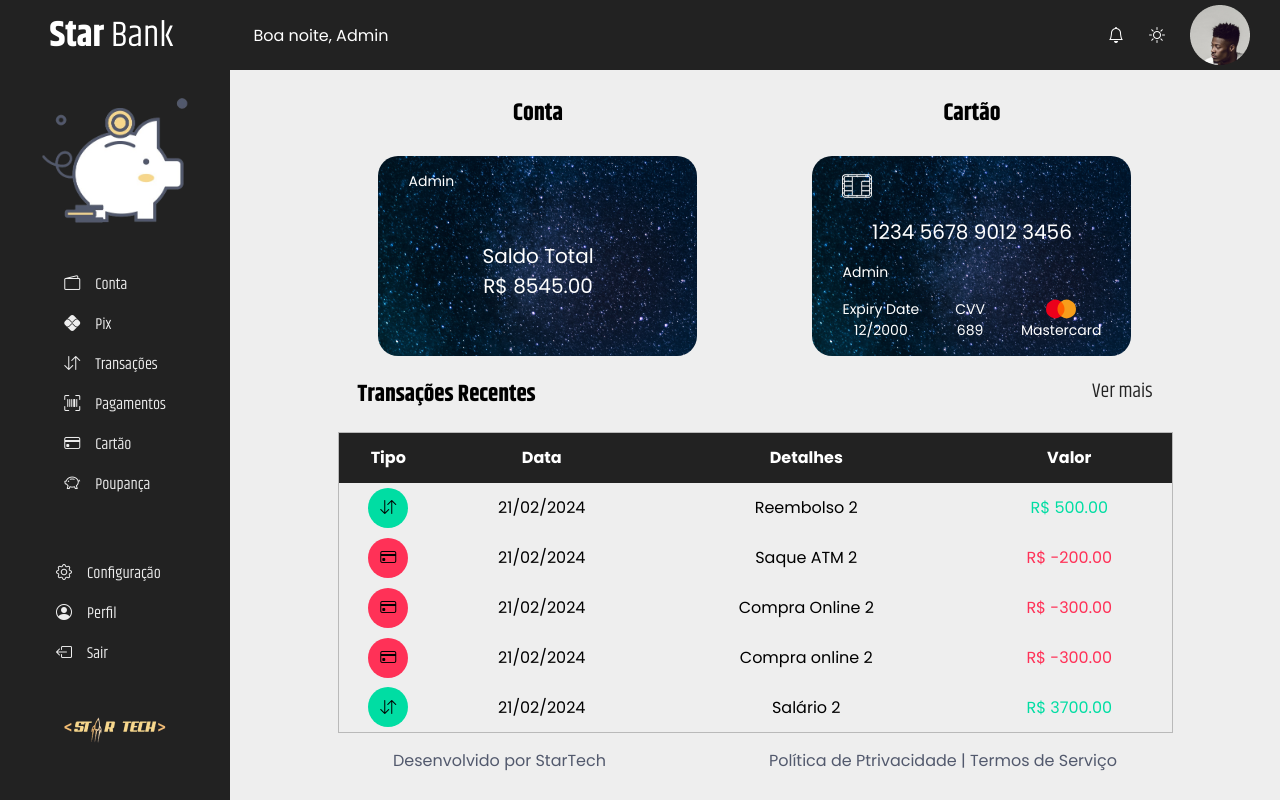
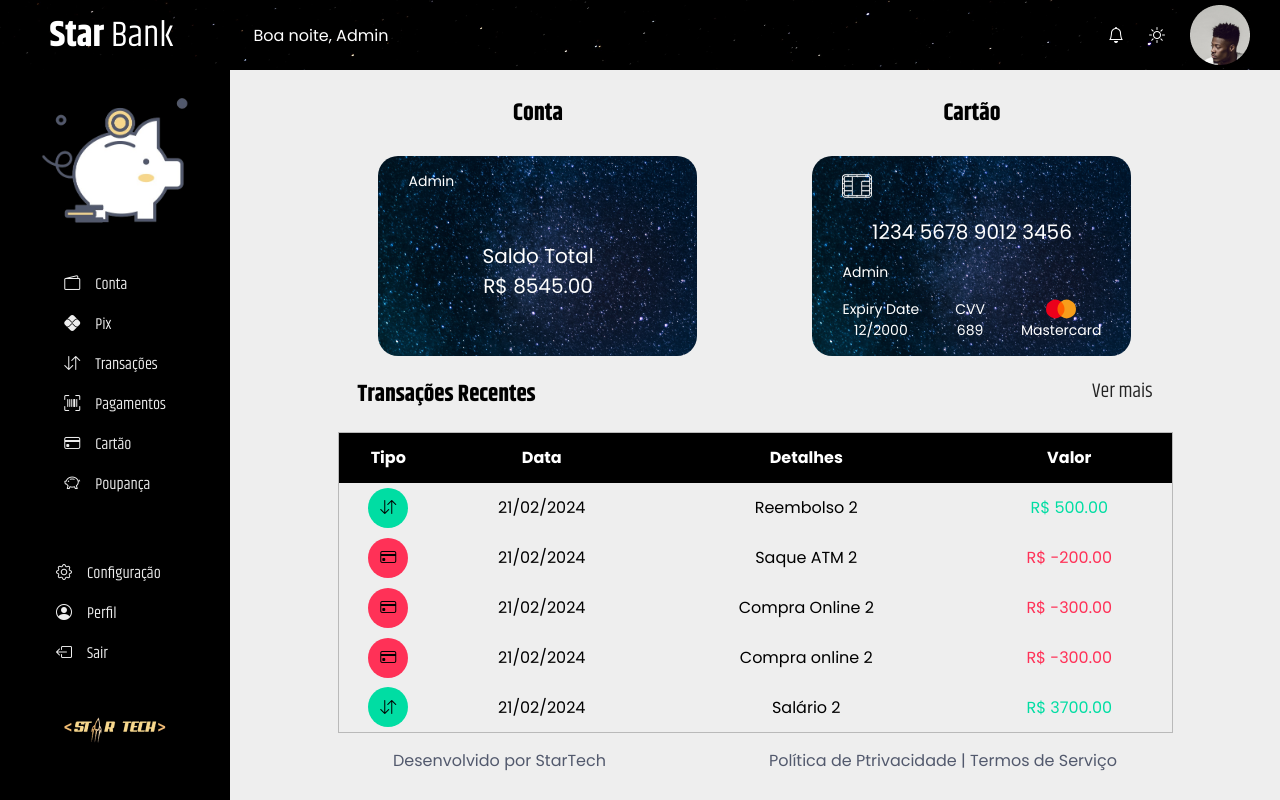
Before and after one commit to marina-barbosa/starbank-backend-v1, an Angular app: page /home in a window 1280 px wide. Built offline with nearby package versions, Linux system fonts and the light colour scheme.

Commit message:
style: ajuste de cores da landing page

```diff
--- a/src/app/components/landing-page/landing-page.component.scss
+++ b/src/app/components/landing-page/landing-page.component.scss
@@ -118,7 +118,7 @@ nav button i {
 .slide-logo {
   width: 100%;
   height: 100px;
-  background: var(--laranja20);
+  background: var(--amarelo);
   display: flex;
   justify-content: space-evenly;
   align-items: center;
@@ -189,7 +189,7 @@ nav button i {
 .card-section {
   width: 100%;
   height: 630px;
-  background: var(--laranja20);
+  background: var(--amarelo);
   display: flex;
   justify-content: space-between;
   align-items: center;
@@ -229,7 +229,7 @@ nav button i {
   height: 50px;
   border-radius: 10px;
   border: none;
-  background: var(--primaria);
+  background: var(--preto);
   color: var(--branco);
 }
 
@@ -309,7 +309,7 @@ nav button i {
 
 .faq {
   width: 100%;
-  background: var(--laranja20);
+  background: var(--amarelo);
   padding: 50px 0;
   display: flex;
   justify-content: center;
@@ -423,7 +423,7 @@ nav button i {
 .newsletter {
   width: 100%;
   height: 400px;
-  background: var(--laranja20);
+  background: var(--amarelo);
   display: flex;
   justify-content: center;
   align-items: center;
@@ -456,7 +456,7 @@ nav button i {
   height: 50px;
   border-radius: 5px;
   border: none;
-  background: var(--primaria);
+  background: var(--preto);
   color: var(--branco);
   font-size: 20px;
 }
--- a/src/app/dashboard/central/central.component.scss
+++ b/src/app/dashboard/central/central.component.scss
@@ -183,7 +183,7 @@ table {
 
 .table-body thead {
   color: #fff;
-  background: var(--preto);
+  background: var(--clr);
 }
 
 .table-body thead th:first-child {
--- a/src/app/dashboard/home/home.component.scss
+++ b/src/app/dashboard/home/home.component.scss
@@ -2,16 +2,14 @@
   max-width: 1600px;
   // max-width: 1440px;
   max-height: 1024px;
-  // width: 75vw;
   width: 100vw;
   height: 100%;
-  // height: auto;
   background: transparent;
-  // border: 1px solid green;
 }
 
 .faixa-preta {
-  background: var(--preto);
+  background-image: url('../../../assets/pexels-estrelado2.png');
+  background-size: cover;
   height: 70px;
   width: 100%;
   position: absolute;
@@ -65,7 +63,7 @@
   color: #fff;
   width: 230px;
   font-family: Khand;
-  background: var(--preto);
+  background: var(--clr);
   display: flex;
   flex-direction: column;
   align-items: center;
--- a/src/app/dashboard/transacoes/transacoes.component.scss
+++ b/src/app/dashboard/transacoes/transacoes.component.scss
@@ -193,7 +193,7 @@ table {
 
 .table-body thead {
   color: #fff;
-  background: var(--preto);
+  background: var(--clr);
 }
 
 .table-body thead th:first-child {
--- a/src/styles.scss
+++ b/src/styles.scss
@@ -4,10 +4,11 @@
 
 
 :root {
-  --primaria: #FF725E;
-  --secundaria: #52596D;
+  --primaria: #F3BE73;
+  --secundaria: #222222;
 
   --amarelo: #F3BE73;
+  --amarelo20: #efe4d5;
   --preto: #222222;
   --verde: #00DDA3;
   --vermelho: #FF3157;
```
Also changed, not shown: src/assets/pexels-estrelado2.png (added), src/assets/pexels-estreladoFull.jpg (added).
